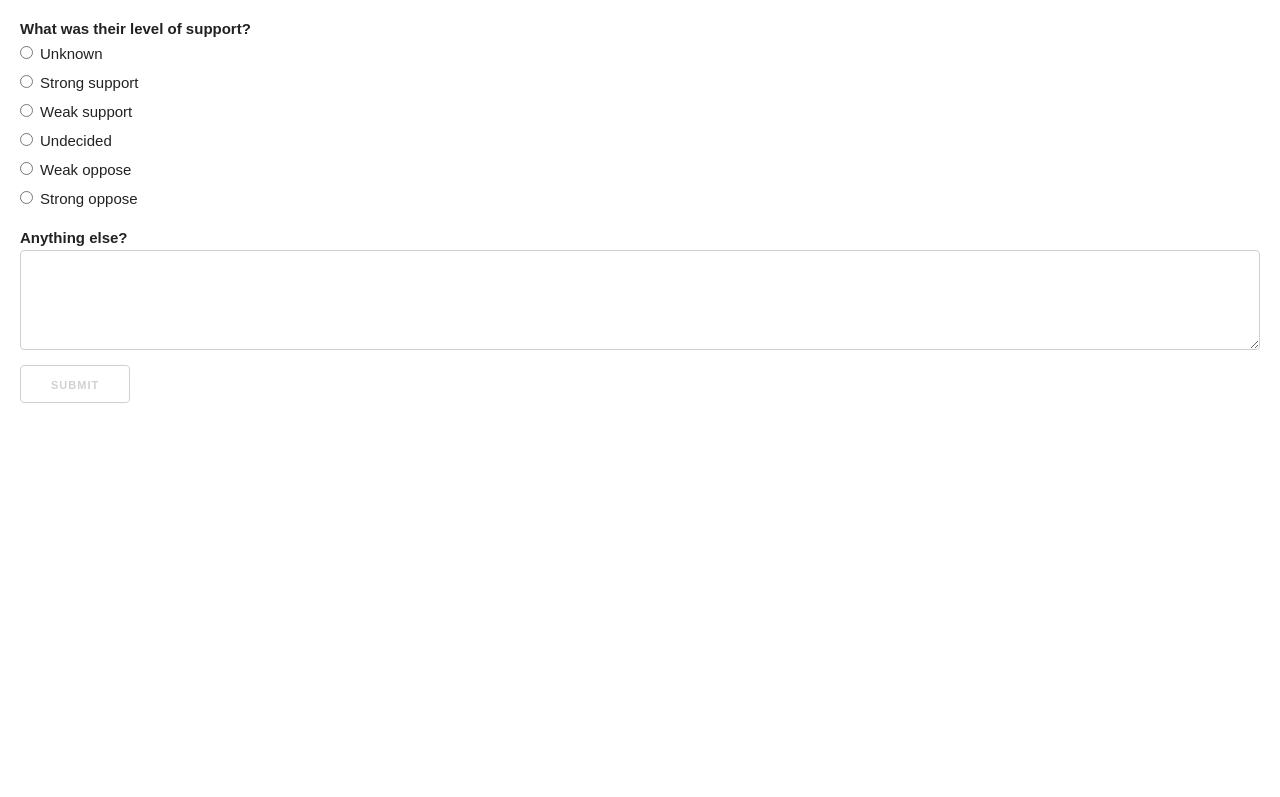
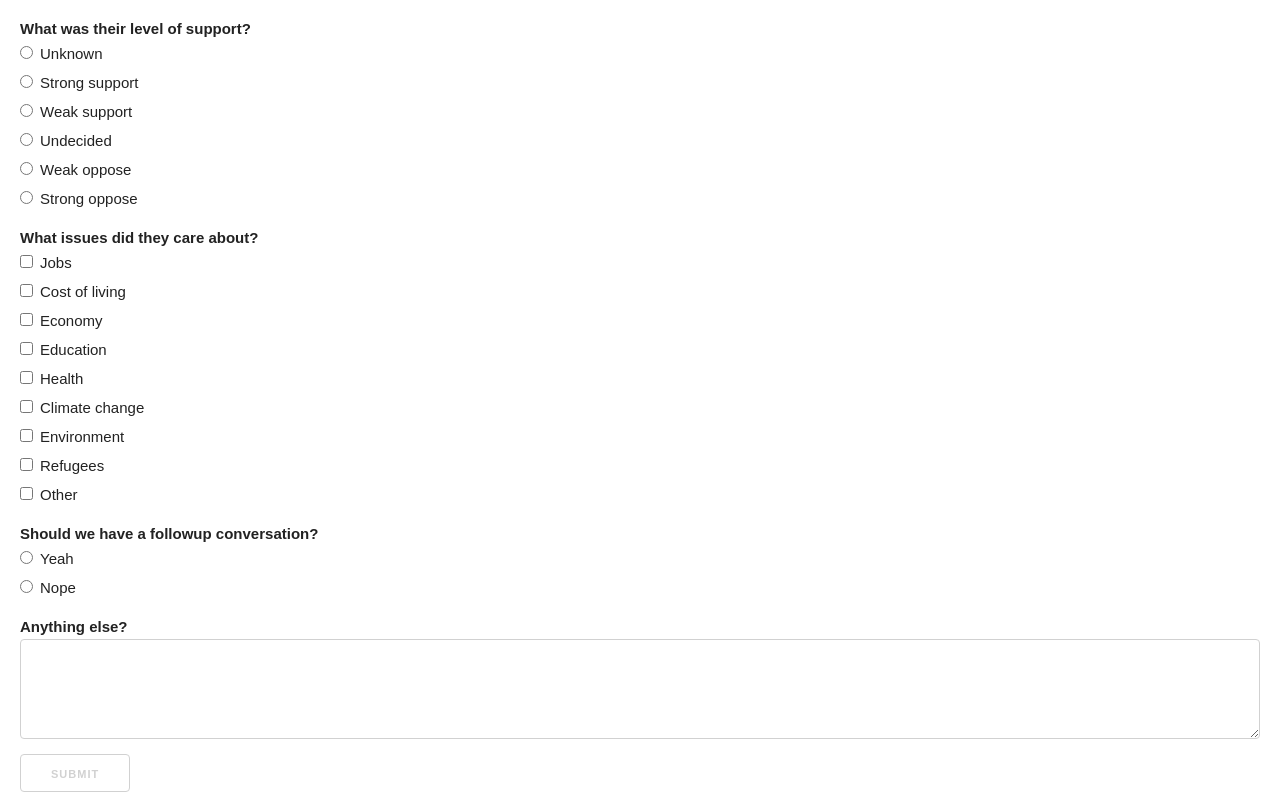
Before and after one commit to elimydlarz/knocker, a React (Create React App) app: page / in a window 1280 px wide. Shown: the part 630-1427 px from the top of the page. Before the commit the page ends 1093 px from the top, so only its background shows below. Built offline with nearby package versions, Linux system fonts and the light colour scheme; the HTML template or start-up script is replaced by a standard one.

Commit message:
Added fields to match current processes.

```diff
--- /dev/null
+++ b/src/components/Checkboxes.js
@@ -0,0 +1,23 @@
+import React, { Component } from 'react';
+import '../css/Checkboxes.css';
+
+export default class Checkboxes extends Component {
+  render() { return (
+    <div className='Checkboxes'>
+      <label>
+        <div className='checkbox-heading'>
+          {this.props.label}
+        </div>
+        {this.props.options.map(option =>
+          <label className='checkbox-label' key={option}>
+            <input name={this.props.name} type='checkbox'
+              value={option}
+              checked={this.props.checkedOptions.includes(option)}
+              onClick={this.props.changeHandler} />
+            {option}
+          </label>
+        )}
+      </label>
+    </div>
+  ); }
+}
--- a/src/components/KnockedForm.js
+++ b/src/components/KnockedForm.js
@@ -2,6 +2,7 @@ import React, { Component } from 'react';
 import FlashMessage from './FlashMessage';
 import transmit from '../services/transmit.js';
 import RadioButtons from './RadioButtons';
+import Checkboxes from './Checkboxes';
 import TextInput from './TextInput';
 import '../css/KnockedForm.css';
 
@@ -14,6 +15,7 @@ export default class KnockedForm extends Component {
     };
 
     this.updateState = this.updateState.bind(this);
+    this.updateCheckedOptions = this.updateCheckedOptions.bind(this);
     this.transmit = this.transmit.bind(this);
   }
 
@@ -21,9 +23,23 @@ export default class KnockedForm extends Component {
     this.setState({
       knocked: {
         ...this.state.knocked,
-        [event.target.name]: event.target.value ,
+        [event.target.name]: event.target.value,
       },
     });
+  }
+
+  updateCheckedOptions(event) {
+    const add = (list, value) => (list || []).concat(value);
+    const remove = (list, value) => list.filter(option => option !== value);
+
+    this.setState({
+      knocked: {
+        ...this.state.knocked,
+        [event.target.name]: event.target.checked
+          ? add(this.state.knocked[event.target.name], event.target.value)
+          : remove(this.state.knocked[event.target.name], event.target.value)
+      }
+    })
   }
 
   transmit(event) {
@@ -89,6 +105,33 @@ export default class KnockedForm extends Component {
             	'Strong oppose',
             ]}
           />
+          <Checkboxes
+            name='issues'
+            checkedOptions={this.state.knocked.issues || []}
+            changeHandler={this.updateCheckedOptions}
+            label='What issues did they care about?'
+            options={[
+              'Jobs',
+              'Cost of living',
+              'Economy',
+              'Education ',
+              'Health',
+	            'Climate change',
+              'Environment',
+              'Refugees',
+              'Other',
+            ]}
+          />
+          <RadioButtons
+            name='followupRequired'
+            value={this.state.knocked.interaction}
+            changeHandler={this.updateState}
+            label='Should we have a followup conversation?'
+            options={[
+              'Yeah',
+              'Nope',
+            ]}
+          />
           <label>
             Anything else?
             <textarea name="notes"
--- /dev/null
+++ b/src/css/Checkboxes.css
@@ -0,0 +1,15 @@
+.Checkboxes {
+  margin-bottom: 15px;
+}
+
+.checkbox-heading {
+  margin-bottom: 1px;
+}
+
+.checkbox-label {
+  font-weight: 500;
+}
+
+input[type="checkbox"] {
+  margin: 0 7px 0 0;
+}
```
